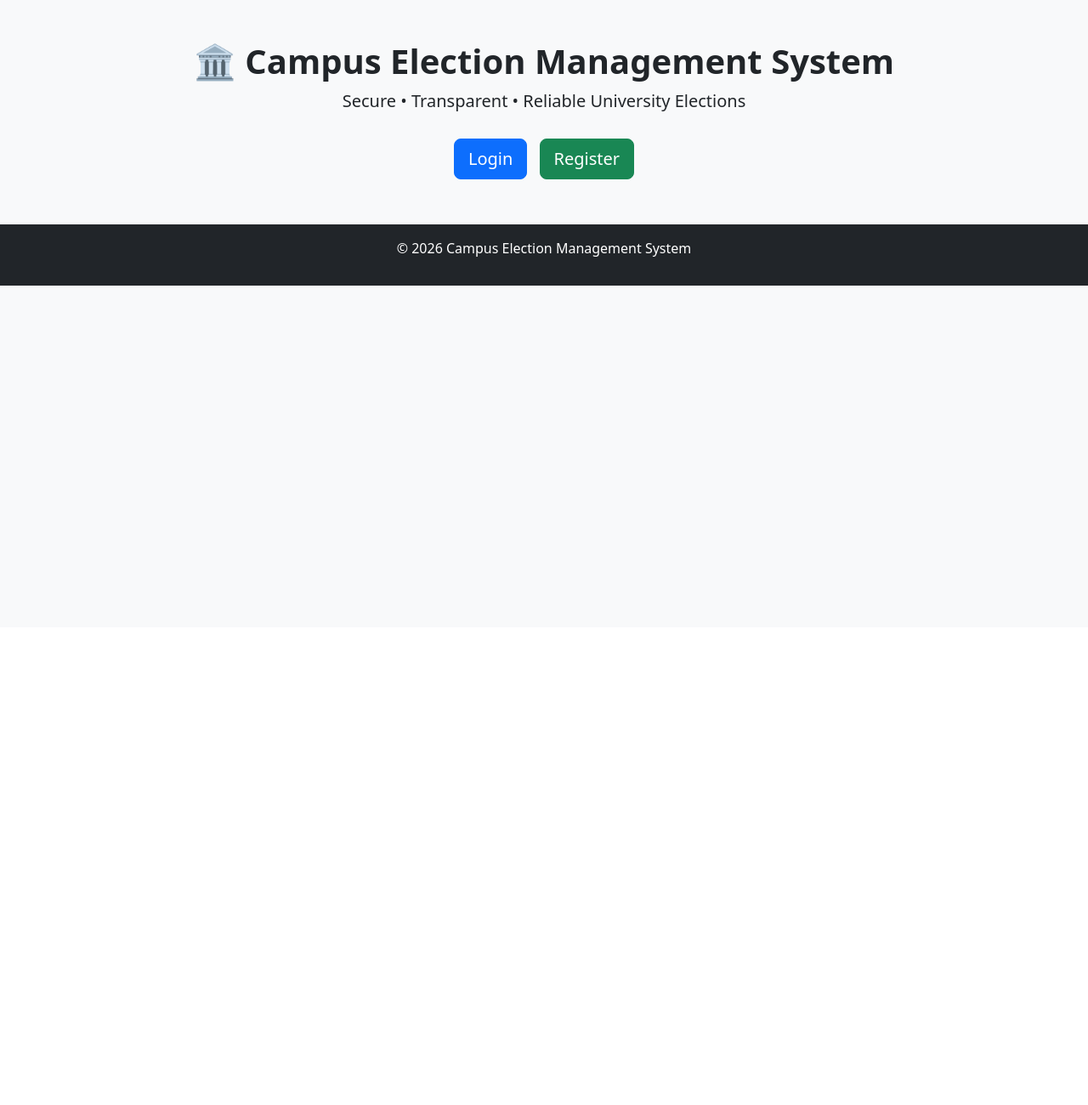
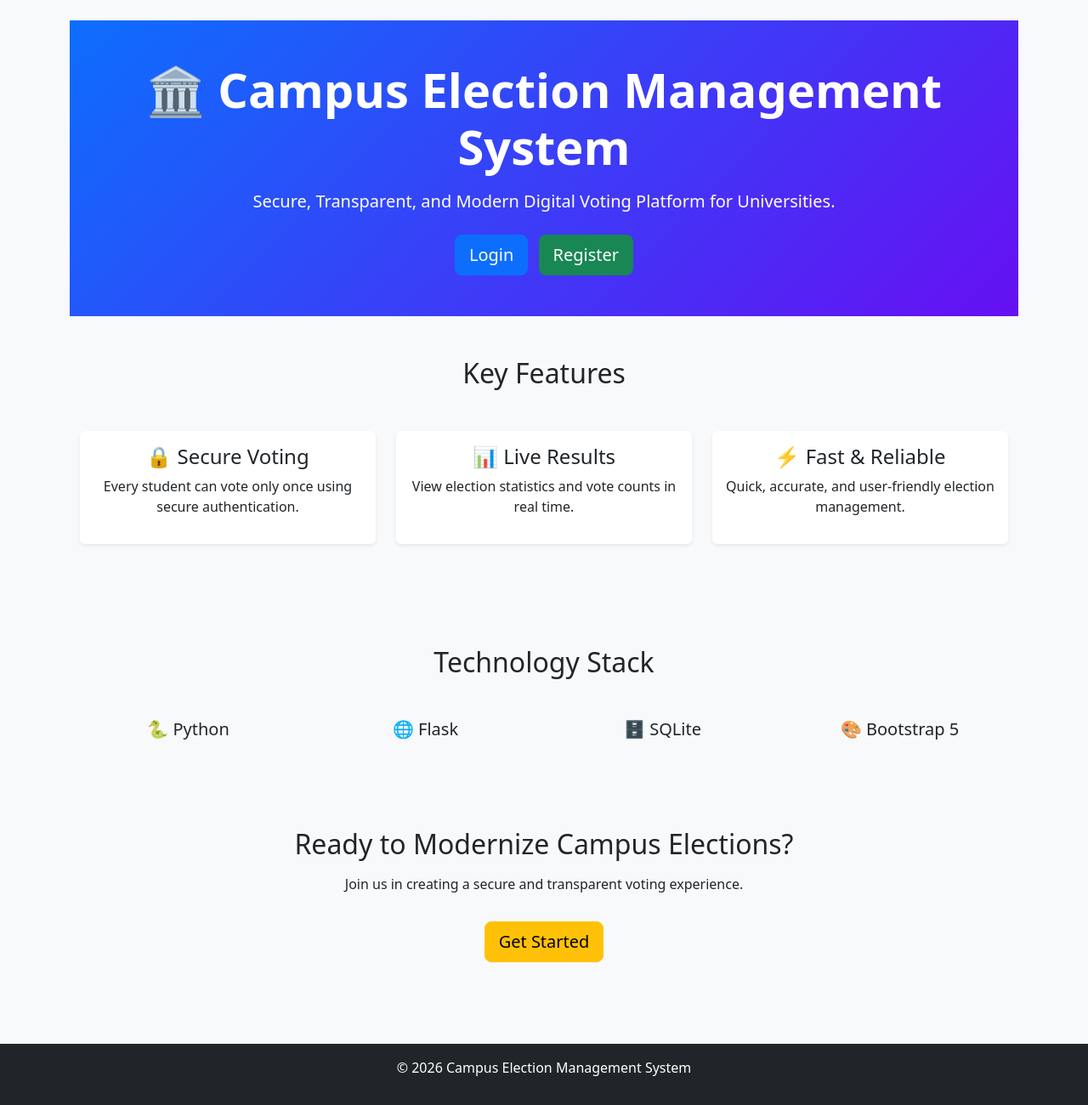
Before and after one commit to RahmatHusain/University-Election-Voting-System, a Flask app: page / in a window 1280 px wide. Shown: the part 62-1362 px from the top of the page at 85% size. Before the commit the page ends 398 px from the top, so only its background shows below. Run offline with Flask 3, Linux system fonts and the light colour scheme.

Commit message:
Enhance landing page with professional UI and feature sections

```diff
--- a/app/static/css/style.css
+++ b/app/static/css/style.css
@@ -1,20 +1,27 @@
-body{
-    background:#f8f9fa;
+body {
+    background-color: #f8f9fa;
 }
 
-.navbar-brand{
-    font-weight:bold;
-    font-size:24px;
+.hero {
+    background: linear-gradient(135deg, #0d6efd, #6610f2);
+    color: white;
+    padding: 100px 20px;
 }
 
-footer{
-    margin-top:80px;
+.navbar-brand {
+    font-weight: bold;
+    font-size: 24px;
 }
 
-h1{
-    font-weight:700;
+.card {
+    border: none;
+    transition: transform 0.3s ease;
 }
 
-.btn{
-    margin:5px;
+.card:hover {
+    transform: translateY(-5px);
 }
+
+footer {
+    margin-top: 50px;
+}
--- a/app/templates/index.html
+++ b/app/templates/index.html
@@ -1,41 +1,103 @@
 {% extends "layouts/base.html" %}
 
-{% block title %}
-Home
-{% endblock %}
+{% block title %}Home{% endblock %}
 
 {% block content %}
 
-<div class="text-center mt-5">
+<!-- Hero Section -->
+<section class="hero text-center py-5">
+    <div class="container">
+        <h1 class="display-4 fw-bold">
+            🏛️ Campus Election Management System
+        </h1>
 
-<h1>
+        <p class="lead mt-3">
+            Secure, Transparent, and Modern Digital Voting Platform for Universities.
+        </p>
 
-🏛️ Campus Election Management System
+        <div class="mt-4">
+            <a href="#" class="btn btn-primary btn-lg me-2">Login</a>
+            <a href="#" class="btn btn-success btn-lg">Register</a>
+        </div>
+    </div>
+</section>
 
-</h1>
+<!-- Features -->
+<section class="container py-5">
+    <h2 class="text-center mb-5">Key Features</h2>
 
-<p class="lead">
+    <div class="row">
 
-Secure • Transparent • Reliable University Elections
+        <div class="col-md-4 mb-4">
+            <div class="card shadow-sm h-100">
+                <div class="card-body text-center">
+                    <h4>🔒 Secure Voting</h4>
+                    <p>Every student can vote only once using secure authentication.</p>
+                </div>
+            </div>
+        </div>
 
-</p>
+        <div class="col-md-4 mb-4">
+            <div class="card shadow-sm h-100">
+                <div class="card-body text-center">
+                    <h4>📊 Live Results</h4>
+                    <p>View election statistics and vote counts in real time.</p>
+                </div>
+            </div>
+        </div>
 
-<div class="mt-4">
+        <div class="col-md-4 mb-4">
+            <div class="card shadow-sm h-100">
+                <div class="card-body text-center">
+                    <h4>⚡ Fast & Reliable</h4>
+                    <p>Quick, accurate, and user-friendly election management.</p>
+                </div>
+            </div>
+        </div>
 
-<a href="#" class="btn btn-primary btn-lg">
+    </div>
+</section>
 
-Login
+<!-- Technology Stack -->
+<section class="bg-light py-5">
+    <div class="container">
+        <h2 class="text-center mb-5">Technology Stack</h2>
 
-</a>
+        <div class="row text-center">
 
-<a href="#" class="btn btn-success btn-lg">
+            <div class="col-md-3">
+                <h5>🐍 Python</h5>
+            </div>
 
-Register
+            <div class="col-md-3">
+                <h5>🌐 Flask</h5>
+            </div>
 
-</a>
+            <div class="col-md-3">
+                <h5>🗄️ SQLite</h5>
+            </div>
 
-</div>
+            <div class="col-md-3">
+                <h5>🎨 Bootstrap 5</h5>
+            </div>
 
-</div>
+        </div>
+    </div>
+</section>
+
+<!-- Call to Action -->
+<section class="text-center py-5">
+    <div class="container">
+        <h2>Ready to Modernize Campus Elections?</h2>
+
+        <p class="mt-3">
+            Join us in creating a secure and transparent voting experience.
+        </p>
+
+        <a href="#" class="btn btn-warning btn-lg mt-3">
+            Get Started
+        </a>
+    </div>
+</section>
 
 {% endblock %}
```
